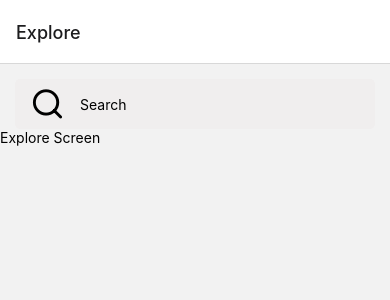
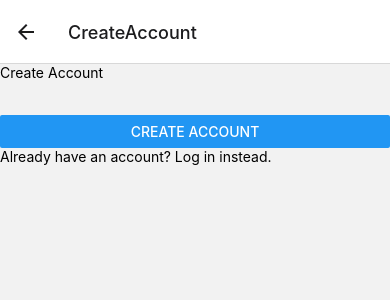
Before and after one commit to hoyungcher/foliage-react-native, a React Native app: screen /CreateAccount in a window 390 px wide. Shown: the top 300 px of the page. Built offline with nearby package versions, Linux system fonts and the light colour scheme.

Commit message:
Created app screens and navigators

```diff
--- a/App.js
+++ b/App.js
@@ -1,21 +1,83 @@
 import { NavigationContainer } from '@react-navigation/native';
 import { createStackNavigator } from '@react-navigation/stack';
+import { createBottomTabNavigator } from '@react-navigation/bottom-tabs';
 import { StyleSheet, Text, View } from 'react-native';
+
+
+import CreateAccountScreen from './src/screens/CreateAccountScreen';
+import CreateReportScreen from './src/screens/CreateReportScreen';
+import LocationScreen from './src/screens/LocationScreen';
+import LocationsScreen from './src/screens/LocationsScreen';
+import LoginScreen from './src/screens/LoginScreen';
+import PhenomenaScreen from './src/screens/PhenomenaScreen';
+import PhenomenonScreen from './src/screens/PhenomenonScreen';
+import ProfileScreen from './src/screens/ProfileScreen';
+import SavedScreen from './src/screens/SavedScreen';
 import ExploreScreen from './src/screens/ExploreScreen';
+import ReportScreen from './src/screens/ReportScreen';
+import ReportsScreen from './src/screens/ReportsScreen';
 
-const Stack = createStackNavigator();
+let isLoggedIn = false;
+
+
+const AuthStackNavigator = createStackNavigator();
+const ExploreStackNavigator = createStackNavigator();
+const ProfileStackNavigator = createStackNavigator();
+const BottomTabNavigator = createBottomTabNavigator();
+
+
+// Unauthenticated routes -- Limited Explore Screen to be added
+export const AuthNavigator = () => {
+  return (
+    <AuthStackNavigator.Navigator>
+      <AuthStackNavigator.Screen name="Log In" component={LoginScreen}></AuthStackNavigator.Screen>
+      <AuthStackNavigator.Screen name="CreateAccount" component={CreateAccountScreen}></AuthStackNavigator.Screen>
+    </AuthStackNavigator.Navigator>
+  );
+}
+
+export const ExploreNavigator = () => {
+  return (
+    <ExploreStackNavigator.Navigator>
+      <ExploreStackNavigator.Screen name="Explore" component={ExploreScreen}></ExploreStackNavigator.Screen>
+      <ExploreStackNavigator.Screen name="Locations" component={LocationsScreen}></ExploreStackNavigator.Screen>
+      <ExploreStackNavigator.Screen name="Phenomena" component={PhenomenaScreen}></ExploreStackNavigator.Screen>
+      <ExploreStackNavigator.Screen name="Location" component={LocationScreen}></ExploreStackNavigator.Screen>
+      <ExploreStackNavigator.Screen name="Phenomenon" component={PhenomenonScreen}></ExploreStackNavigator.Screen>
+      <ExploreStackNavigator.Screen name="Report" component={ReportScreen}></ExploreStackNavigator.Screen>
+    </ExploreStackNavigator.Navigator>
+  );
+}
+
+export const ProfileNavigator = () => {
+  return (
+    <ProfileStackNavigator.Navigator>
+      <ProfileStackNavigator.Screen name="Profile" component={ProfileScreen}></ProfileStackNavigator.Screen>
+      <ProfileStackNavigator.Screen name="My Reports" component={ReportsScreen}></ProfileStackNavigator.Screen>
+    </ProfileStackNavigator.Navigator>
+
+  )
+}
+
+
+// Authenticated Routes
+export const MainNavigator = () => {
+  return (
+    <BottomTabNavigator.Navigator>
+      <BottomTabNavigator.Screen name="ExploreNavigator" component={ExploreNavigator}></BottomTabNavigator.Screen>
+      <BottomTabNavigator.Screen name="Saved" component={SavedScreen}></BottomTabNavigator.Screen>
+      <BottomTabNavigator.Screen name="CreateReport" component={CreateReportScreen}></BottomTabNavigator.Screen>
+      <BottomTabNavigator.Screen name="ProfileNavigator" component={ProfileNavigator}></BottomTabNavigator.Screen>
+    </BottomTabNavigator.Navigator>
+  );
+}
+
 
 
 export default function App() {
   return (
     <NavigationContainer>
-      <Stack.Navigator>
-        <Stack.Screen
-          name="Explore"
-          component={ExploreScreen}
-          // options={{ title: "Foliage" }}
-        />
-      </Stack.Navigator>
+      {isLoggedIn ? <MainNavigator/> : <AuthNavigator/>}
     </NavigationContainer>
   );
 }
--- /dev/null
+++ b/src/screens/CreateAccountScreen.js
@@ -0,0 +1,40 @@
+import { useState } from 'react';
+import { View, Text, TextInput, StyleSheet, Button, TouchableOpacity } from 'react-native';
+
+const CreateAccountScreen = () => {
+    const [email, setEmail] = useState('');
+    const [password, setPassword] = useState('');
+
+    return (
+        <View styles={styles.container}>
+            <Text h3>Create Account</Text>
+            <TextInput
+                label="Email"
+                value={email}
+                onChangeText={setEmail}
+                autoCapitalize="none"
+                autoCorrect={false}
+            />
+            <TextInput
+                secureTextEntry
+                label="Password"
+                value={password}
+                onChangeText={setPassword}
+                autoCapitalize="none"
+                autoCorrect={false}
+            />
+            <Button title="Create Account"/>
+            <TouchableOpacity>
+                <Text>Already have an account? Log in instead.</Text>
+            </TouchableOpacity>
+        </View>
+    )
+}
+
+const styles = StyleSheet.create({
+    container: {
+
+    }
+})
+
+export default CreateAccountScreen;
--- /dev/null
+++ b/src/screens/CreateReportScreen.js
@@ -0,0 +1,19 @@
+import React, { useState } from 'react';
+import { View, Text, StyleSheet } from 'react-native';
+
+const CreateReportScreen = () => {
+
+    return (
+        <View styles={styles.container}>
+            <Text>CreateReportScreen</Text>
+        </View>
+    )
+}
+
+const styles = StyleSheet.create({
+    container: {
+
+    }
+})
+
+export default CreateReportScreen;
--- /dev/null
+++ b/src/screens/LocationScreen.js
@@ -0,0 +1,19 @@
+import React, { useState } from 'react';
+import { View, Text, StyleSheet } from 'react-native';
+
+const LocationScreen = () => {
+
+    return (
+        <View styles={styles.container}>
+            <Text>LocationScreen</Text>
+        </View>
+    )
+}
+
+const styles = StyleSheet.create({
+    container: {
+
+    }
+})
+
+export default LocationScreen;
--- /dev/null
+++ b/src/screens/LocationsScreen.js
@@ -0,0 +1,19 @@
+import React, { useState } from 'react';
+import { View, Text, StyleSheet } from 'react-native';
+
+const LocationsScreen = () => {
+
+    return (
+        <View styles={styles.container}>
+            <Text>LocationsScreen</Text>
+        </View>
+    )
+}
+
+const styles = StyleSheet.create({
+    container: {
+
+    }
+})
+
+export default LocationsScreen;
--- /dev/null
+++ b/src/screens/LoginScreen.js
@@ -0,0 +1,40 @@
+import { useState } from 'react';
+import { View, Text, TextInput, StyleSheet, Button, TouchableOpacity } from 'react-native';
+
+const LoginScreen = () => {
+    const [email, setEmail] = useState('');
+    const [password, setPassword] = useState('');
+
+    return (
+        <View styles={styles.container}>
+            <Text h3>Log In</Text>
+            <TextInput
+                label="Email"
+                value={email}
+                onChangeText={setEmail}
+                autoCapitalize="none"
+                autoCorrect={false}
+            />
+            <TextInput
+                secureTextEntry
+                label="Password"
+                value={password}
+                onChangeText={setPassword}
+                autoCapitalize="none"
+                autoCorrect={false}
+            />
+            <Button title="Log In"/>
+            <TouchableOpacity>
+                <Text>Don't have an account? Create an account instead.</Text>
+            </TouchableOpacity>
+        </View>
+    )
+}
+
+const styles = StyleSheet.create({
+    container: {
+
+    }
+})
+
+export default LoginScreen;
--- /dev/null
+++ b/src/screens/PhenomenaScreen.js
@@ -0,0 +1,19 @@
+import React, { useState } from 'react';
+import { View, Text, StyleSheet } from 'react-native';
+
+const PhenomenaScreen = () => {
+
+    return (
+        <View styles={styles.container}>
+            <Text>PhenomenaScreen</Text>
+        </View>
+    )
+}
+
+const styles = StyleSheet.create({
+    container: {
+
+    }
+})
+
+export default PhenomenaScreen;
--- /dev/null
+++ b/src/screens/PhenomenonScreen.js
@@ -0,0 +1,19 @@
+import React, { useState } from 'react';
+import { View, Text, StyleSheet } from 'react-native';
+
+const PhenomenonScreen = () => {
+
+    return (
+        <View styles={styles.container}>
+            <Text>PhenomenonScreen</Text>
+        </View>
+    )
+}
+
+const styles = StyleSheet.create({
+    container: {
+
+    }
+})
+
+export default PhenomenonScreen;
--- /dev/null
+++ b/src/screens/ProfileScreen.js
@@ -0,0 +1,19 @@
+import React, { useState } from 'react';
+import { View, Text, StyleSheet } from 'react-native';
+
+const ProfileScreen = () => {
+
+    return (
+        <View styles={styles.container}>
+            <Text>ProfileScreen</Text>
+        </View>
+    )
+}
+
+const styles = StyleSheet.create({
+    container: {
+
+    }
+})
+
+export default ProfileScreen;
--- /dev/null
+++ b/src/screens/ReportScreen.js
@@ -0,0 +1,19 @@
+import React, { useState } from 'react';
+import { View, Text, StyleSheet } from 'react-native';
+
+const ReportScreen = () => {
+
+    return (
+        <View styles={styles.container}>
+            <Text>ReportScreen</Text>
+        </View>
+    )
+}
+
+const styles = StyleSheet.create({
+    container: {
+
+    }
+})
+
+export default ReportScreen;
--- /dev/null
+++ b/src/screens/ReportsScreen.js
@@ -0,0 +1,19 @@
+import React, { useState } from 'react';
+import { View, Text, StyleSheet } from 'react-native';
+
+const ReportsScreen = () => {
+
+    return (
+        <View styles={styles.container}>
+            <Text>ReportsScreen</Text>
+        </View>
+    )
+}
+
+const styles = StyleSheet.create({
+    container: {
+
+    }
+})
+
+export default ReportsScreen;
--- /dev/null
+++ b/src/screens/SavedScreen.js
@@ -0,0 +1,19 @@
+import React, { useState } from 'react';
+import { View, Text, StyleSheet } from 'react-native';
+
+const SavedScreen = () => {
+
+    return (
+        <View styles={styles.container}>
+            <Text>SavedScreen</Text>
+        </View>
+    )
+}
+
+const styles = StyleSheet.create({
+    container: {
+
+    }
+})
+
+export default SavedScreen;
```
